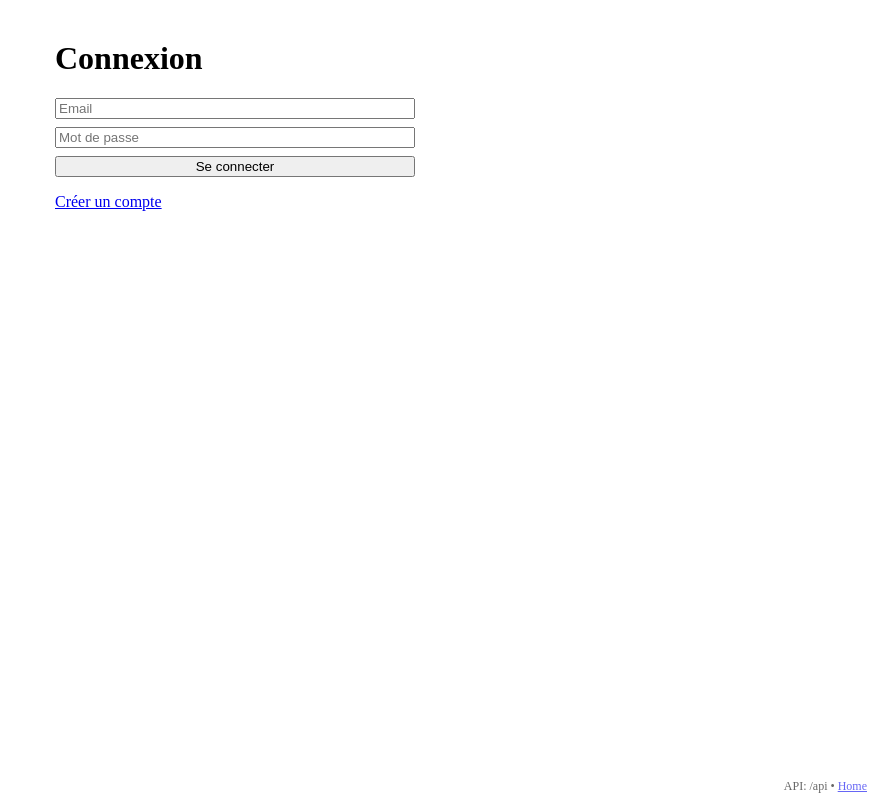
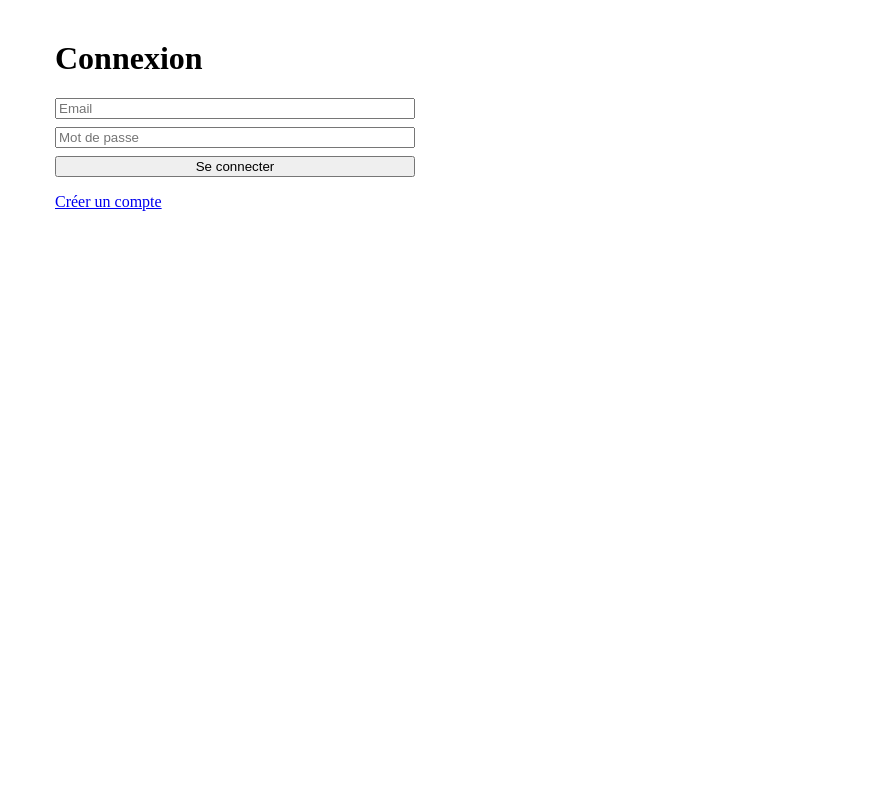
Before and after one commit to SaohTG/m3u-xstream-lector, a React (Vite) app in the folder web/: page /login in a window 1280 px wide. Shown: the whole page, without its empty margins (405-1280 px from the left). Built offline with nearby package versions, Linux system fonts and the light colour scheme.

Commit message:
Update App.tsx

```diff
--- a/web/src/App.tsx
+++ b/web/src/App.tsx
@@ -1,5 +1,5 @@
 import React from 'react';
-import { BrowserRouter, Routes, Route, Link, Navigate } from 'react-router-dom';
+import { BrowserRouter, Routes, Route, Navigate } from 'react-router-dom';
 import Login from './pages/Login';
 import Register from './pages/Register';
 import Home from './pages/Home';
@@ -16,21 +16,9 @@
       <Routes>
         <Route path="/login" element={<Login />} />
         <Route path="/register" element={<Register />} />
-        <Route
-          path="/"
-          element={
-            <Private>
-              <Home />
-            </Private>
-          }
-        />
+        <Route path="/" element={<Private><Home /></Private>} />
         <Route path="*" element={<Navigate to="/" replace />} />
       </Routes>
-
-      {/* mini footer debug */}
-      <div style={{position:'fixed',bottom:6,right:8,fontSize:12,opacity:.6}}>
-        API: {import.meta.env.VITE_API_URL || '(non défini)'} • <Link to="/">Home</Link>
-      </div>
     </BrowserRouter>
   );
 }
```
